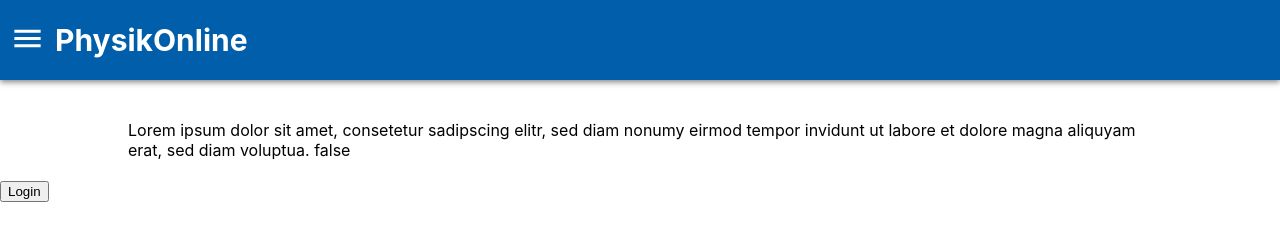
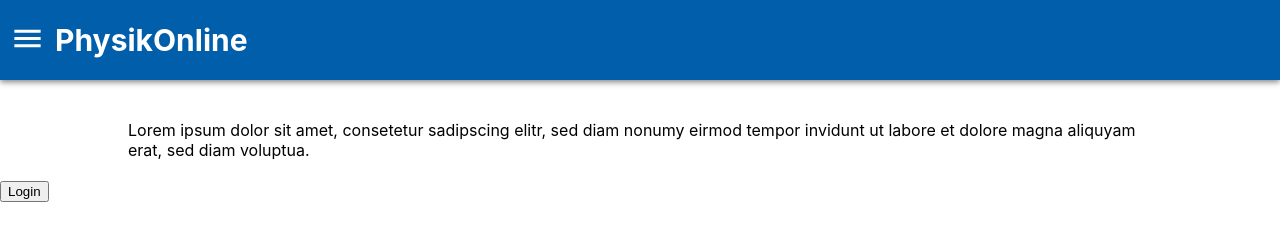
Before and after one commit to PhysikOnline/elearning_new_frontend, a React (Create React App) app: page / in a window 1280 px wide. Shown: the top 230 px of the page. Built offline with nearby package versions, Linux system fonts and the light colour scheme; no server answers.

Commit message:
apperently did nothing

```diff
--- a/src/App.js
+++ b/src/App.js
@@ -77,7 +77,7 @@ class App extends React.Component {
         <p>
           Lorem ipsum dolor sit amet, consetetur sadipscing elitr, sed diam
           nonumy eirmod tempor invidunt ut labore et dolore magna aliquyam erat,
-          sed diam voluptua. {String(this.state.loggedIn)}
+          sed diam voluptua.
         </p>
         <button onClick={this.loginToggleHandler}>Login</button>
       </div>
```
